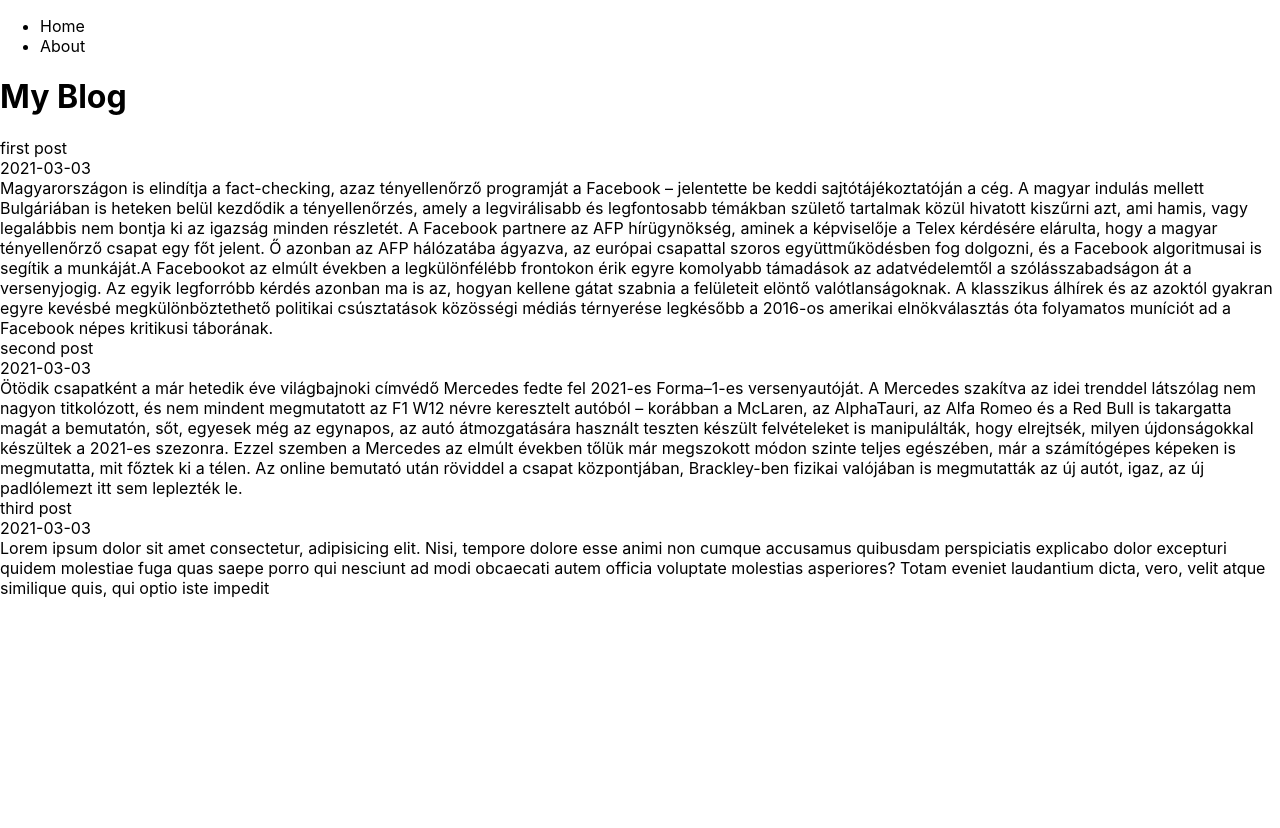
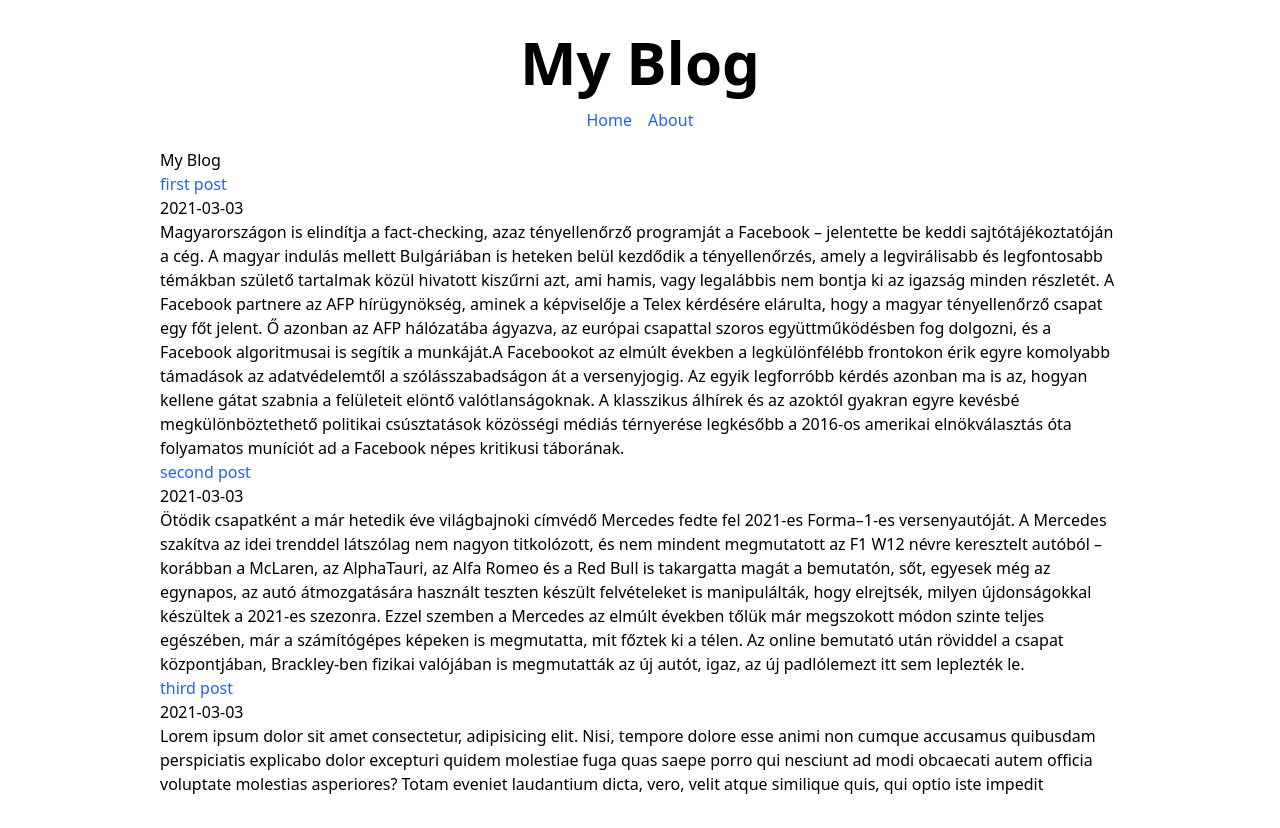
Before and after one commit to GergelyKarl/repo2, a React app in the folder next.js-tailwind-blog-site/: page / in a window 1280 px wide. Before the commit the page ends 800 px from the top, so only its background shows below. Built offline with nearby package versions, Linux system fonts and the light colour scheme.

Commit message:
tailwind added

```diff
--- a/next.js-tailwind-blog-site/package.json
+++ b/next.js-tailwind-blog-site/package.json
@@ -8,8 +8,11 @@
     "start": "next start"
   },
   "dependencies": {
+    "autoprefixer": "^10.2.4",
     "next": "10.0.7",
+    "postcss": "^8.2.6",
     "react": "17.0.1",
-    "react-dom": "17.0.1"
+    "react-dom": "17.0.1",
+    "tailwindcss": "^2.0.3"
   }
 }
--- a/next.js-tailwind-blog-site/pages/_app.js
+++ b/next.js-tailwind-blog-site/pages/_app.js
@@ -1,15 +1,25 @@
 import "../styles/globals.css";
-import Link from "next/link"
+import Link from "next/link";
 function MyApp({ Component, pageProps }) {
   return (
-    <div>
-      <nav>
-        <ul>
-          <li><Link href="/"><a>Home</a></Link></li>
-          <li><a><Link href="/about">About</Link></a></li>
-
-        </ul>
-      </nav>
+    <div className="mx-auto my-8 w-9/12 ">
+      <header>
+        <h1 className="text-6xl font-bold text-center  ">My Blog</h1>
+        <nav className="my-4">
+          <ul className="flex flex-row justify-center space-x-4">
+            <li>
+              <Link href="/">
+                <a className="text-blue-600 hover:text-blue-800">Home</a>
+              </Link>
+            </li>
+            <li>
+              <a className="text-blue-600 hover:text-blue-800">
+                <Link href="/about">About</Link>
+              </a>
+            </li>
+          </ul>
+        </nav>
+      </header>
 
       <Component {...pageProps} />
     </div>
--- /dev/null
+++ b/next.js-tailwind-blog-site/postcss.config.js
@@ -0,0 +1,6 @@
+module.exports = {
+  plugins: {
+    tailwindcss: {},
+    autoprefixer: {},
+  },
+}
--- a/next.js-tailwind-blog-site/styles/globals.css
+++ b/next.js-tailwind-blog-site/styles/globals.css
@@ -1,16 +1,9 @@
-html,
-body {
-  padding: 0;
-  margin: 0;
-  font-family: -apple-system, BlinkMacSystemFont, Segoe UI, Roboto, Oxygen,
-    Ubuntu, Cantarell, Fira Sans, Droid Sans, Helvetica Neue, sans-serif;
+@tailwind base;
+@tailwind components;
+@tailwind utilities;
+
+@layer base {
+  a {
+    @apply text-blue-600 hover:text-blue-800;
+  }
 }
-
-a {
-  color: inherit;
-  text-decoration: none;
-}
-
-* {
-  box-sizing: border-box;
-}
--- /dev/null
+++ b/next.js-tailwind-blog-site/tailwind.config.js
@@ -0,0 +1,11 @@
+module.exports = {
+  purge: ['./pages/**/*.{js,ts,jsx,tsx}', './components/**/*.{js,ts,jsx,tsx}'],
+  darkMode: false, // or 'media' or 'class'
+  theme: {
+    extend: {},
+  },
+  variants: {
+    extend: {},
+  },
+  plugins: [],
+}
```
Also changed, not shown: 1 other file.
